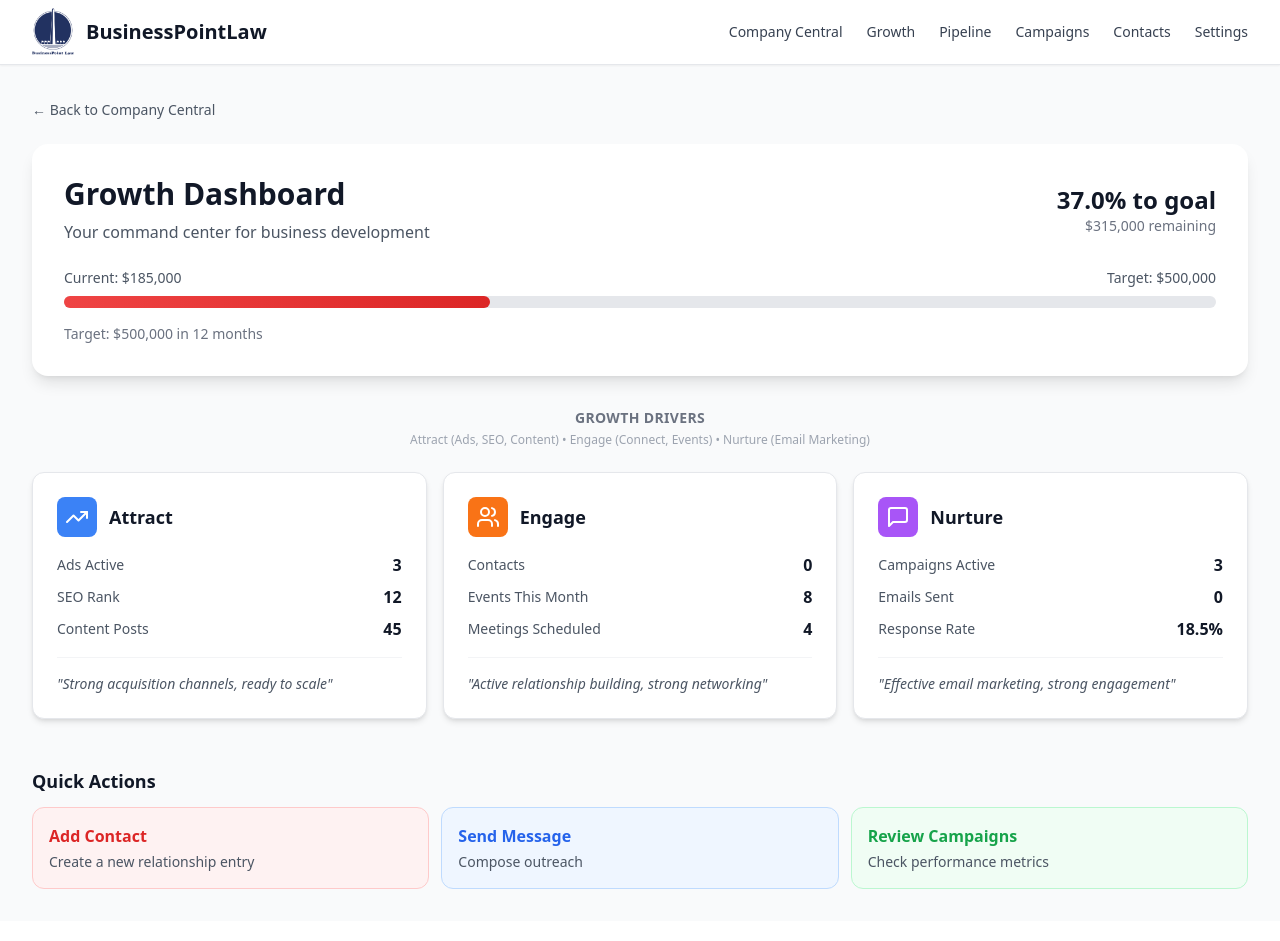
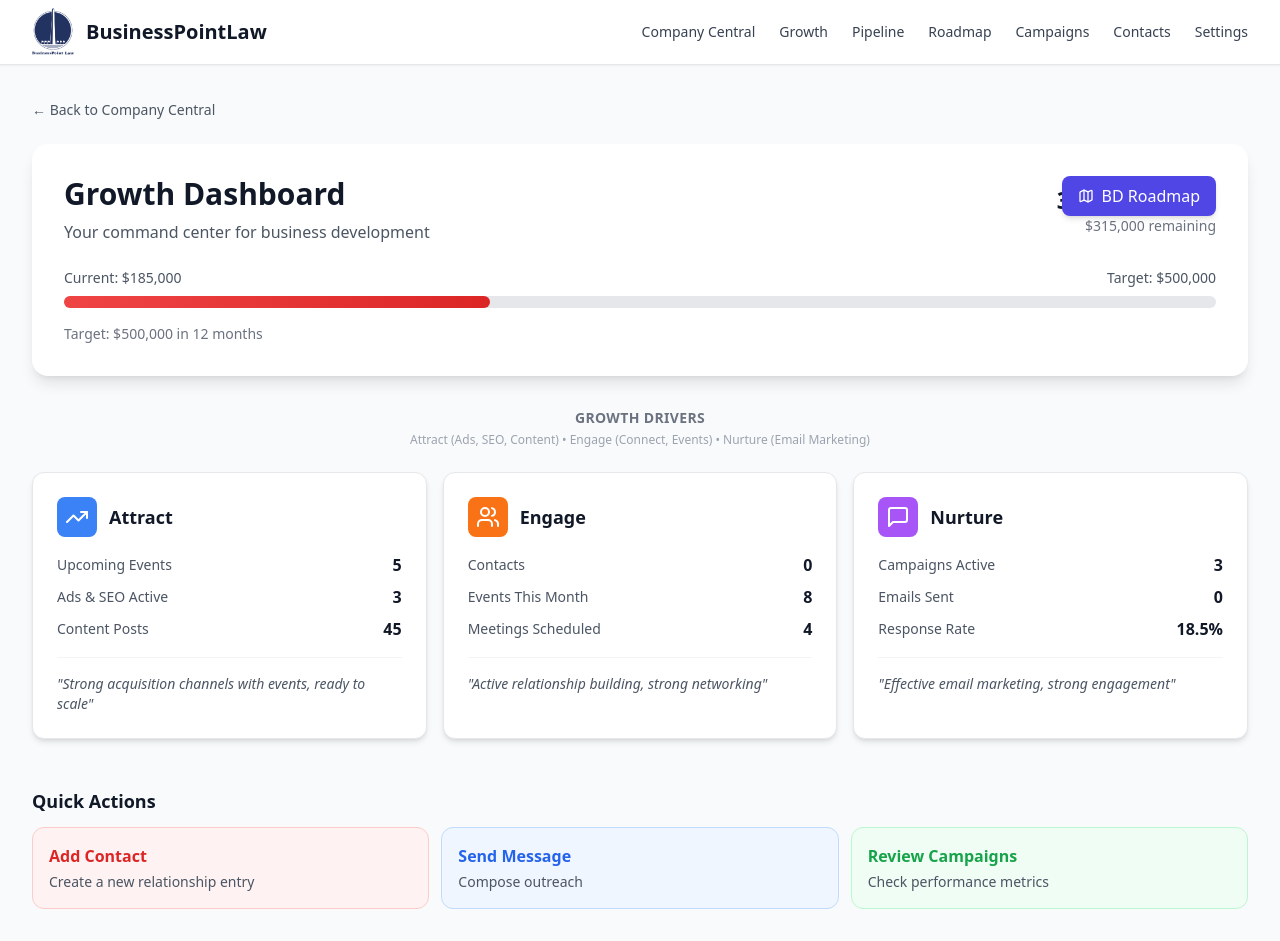
Before and after one commit to Ignite-Strategies/IgniteLegal-frontend, a React (Vite) app: page /growth-dashboard in a window 1280 px wide. Built offline with nearby package versions, Linux system fonts and the light colour scheme.

Commit message:
Add BD Roadmap button to growth dashboard, add to nav bar, and update Attract card to include Events

```diff
--- a/src/components/Header.jsx
+++ b/src/components/Header.jsx
@@ -35,6 +35,12 @@ const Header = () => {
               Pipeline
             </Link>
             <Link
+              to="/bd-pipeline-roadmap"
+              className="text-sm font-medium text-gray-700 hover:text-gray-900"
+            >
+              Roadmap
+            </Link>
+            <Link
               to="/outreach"
               className="text-sm font-medium text-gray-700 hover:text-gray-900"
             >
--- a/src/pages/GrowthDashboard.jsx
+++ b/src/pages/GrowthDashboard.jsx
@@ -1,5 +1,5 @@
 import { Link, useNavigate } from 'react-router-dom';
-import { Users, Calendar, FileText, MessageSquare, TrendingUp } from 'lucide-react';
+import { Users, Calendar, FileText, MessageSquare, TrendingUp, Map } from 'lucide-react';
 import { useLocalStorage } from '../hooks/useLocalStorage';
 
 // Header Summary Component
@@ -115,11 +115,11 @@ export default function GrowthDashboard() {
     {
       name: "Attract",
       metrics: [
-        { label: "Ads Active", value: "3" },
-        { label: "SEO Rank", value: "12" },
+        { label: "Upcoming Events", value: "5" },
+        { label: "Ads & SEO Active", value: "3" },
         { label: "Content Posts", value: "45" }
       ],
-      insight: "Strong acquisition channels, ready to scale",
+      insight: "Strong acquisition channels with events, ready to scale",
       icon: <TrendingUp className="h-6 w-6 text-white" />,
       color: "bg-blue-500",
       route: "/attract"
@@ -173,11 +173,21 @@ export default function GrowthDashboard() {
       </Link>
 
       {/* Header Summary */}
-      <HeaderSummary
-        targetRevenue={dashboardData.targetRevenue}
-        currentRevenue={dashboardData.currentRevenue}
-        timeHorizon={dashboardData.timeHorizon}
-      />
+      <div className="relative">
+        <HeaderSummary
+          targetRevenue={dashboardData.targetRevenue}
+          currentRevenue={dashboardData.currentRevenue}
+          timeHorizon={dashboardData.timeHorizon}
+        />
+        {/* BD Roadmap Button */}
+        <button
+          onClick={() => navigate('/bd-pipeline-roadmap')}
+          className="absolute top-8 right-8 px-4 py-2 bg-indigo-600 text-white rounded-lg hover:bg-indigo-700 transition flex items-center gap-2 shadow-md"
+        >
+          <Map className="h-4 w-4" />
+          BD Roadmap
+        </button>
+      </div>
 
       {/* Growth Drivers Banner */}
       <div className="flex flex-col items-center mb-6">
```
